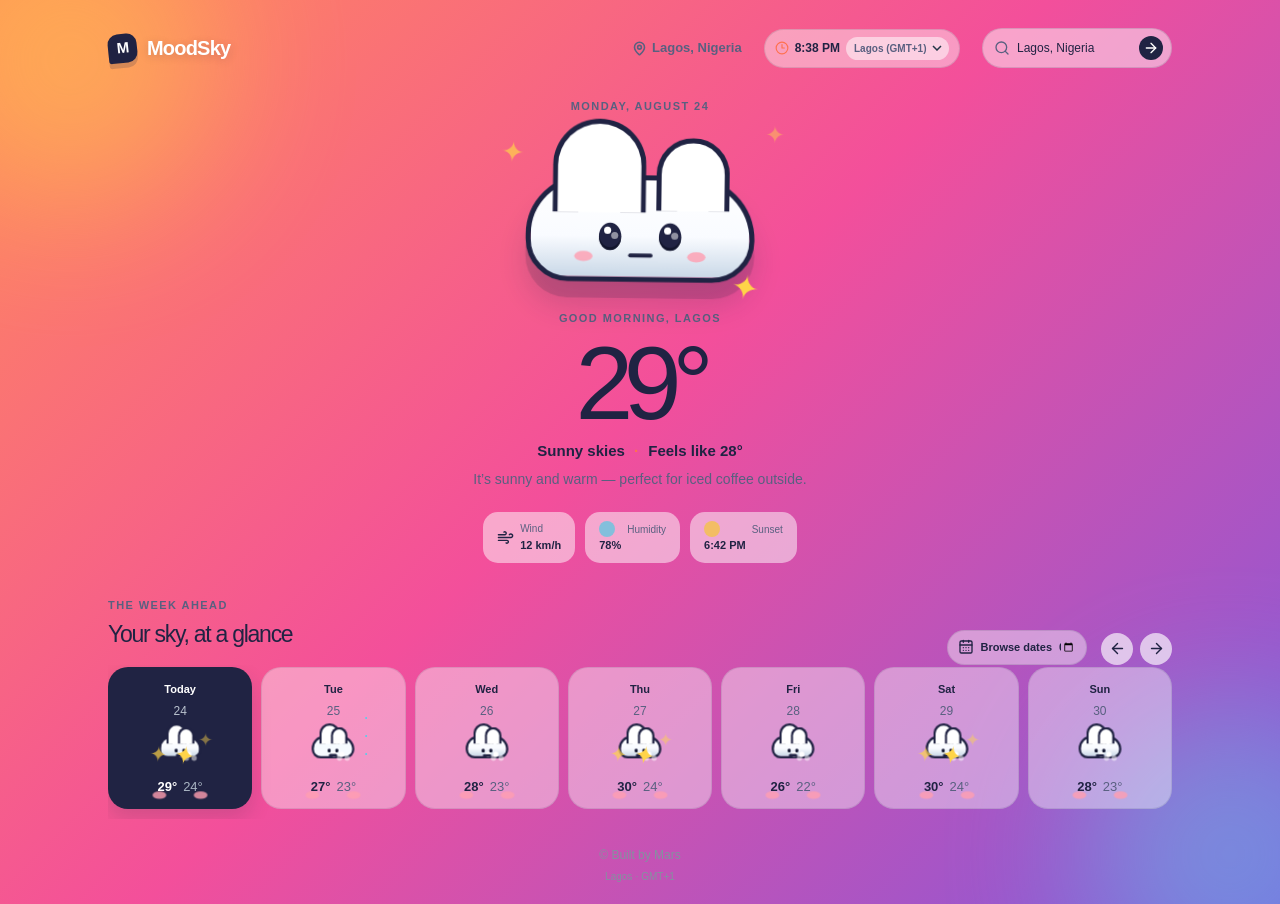
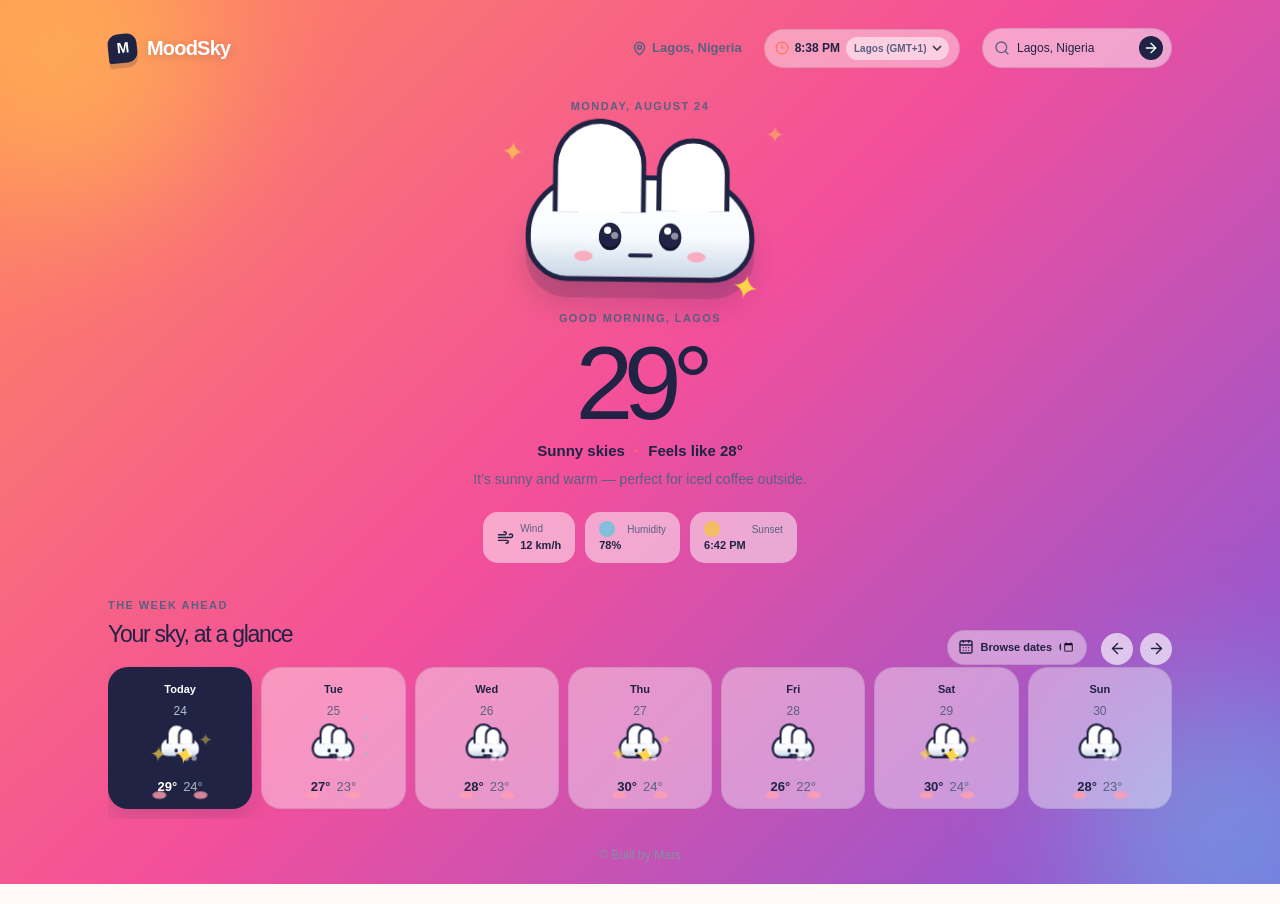
Before and after one commit to oyedelemartins480-lab/moodsky, a Next.js app: page / in a window 1280 px wide. Built offline with nearby package versions, Linux system fonts and the light colour scheme.

Commit message:
feat: remove timezone label from footer
Co-authored-by: oyedelemartins480-lab <286393797+oyedelemartins480-lab@users.noreply.github.com>

```diff
--- a/components/mood-sky.tsx
+++ b/components/mood-sky.tsx
@@ -114,7 +114,6 @@ export function MoodSky() {
   const fallbackSunsetIso = `2026-08-${current.date.padStart(2, '0')}T${String(current.sunsetHour).padStart(2, '0')}:${String(current.sunsetMinute).padStart(2, '0')}:00+01:00`
   const sunsetDate = locationWeather ? new Date(locationWeather.sunset) : new Date(fallbackSunsetIso)
   const sunsetTime = useMemo(() => timeFormatter.format(sunsetDate), [sunsetDate, timeFormatter])
-  const timezoneLabel = locationWeather ? `${locationWeather.name} · ${locationWeather.timezone}` : timezone === 'Africa/Lagos' ? 'Lagos · GMT+1' : timezone === 'America/New_York' ? 'New York · ET' : timezone === 'Europe/London' ? 'London · GMT' : 'Tokyo · GMT+9'
   const details = copy[locationWeather?.kind ?? current.kind]
   const displayedName = locationWeather ? `${locationWeather.name}${locationWeather.country ? `, ${locationWeather.country}` : ''}` : query || 'Lagos, Nigeria'
   const displayedKind = locationWeather?.kind ?? current.kind
@@ -145,7 +144,7 @@ export function MoodSky() {
         </section>
 
         <section className="forecast-section" aria-labelledby="forecast-heading"><div className="section-heading"><div><p className="eyebrow">The week ahead</p><h2 id="forecast-heading">Your sky, at a glance</h2></div><label className="calendar-control"><CalendarDays size={16} aria-hidden="true" /><span>Browse dates</span><input type="date" value={calendarDate} min="2026-08-18" max="2026-09-01" onChange={(event) => changeCalendarDate(event.target.value)} aria-label="Browse weather by date" /></label><div className="arrows"><button aria-label="Previous day" onClick={() => setSelected(Math.max(0, selected - 1))}><ArrowLeft size={17} /></button><button aria-label="Next day" onClick={() => setSelected(Math.min(days.length - 1, selected + 1))}><ArrowRight size={17} /></button></div></div><div className="forecast-strip">{days.map((day, index) => <button key={day.date} className={`day-card ${index === selected ? 'day-card--selected' : ''}`} onClick={() => setSelected(index)} aria-pressed={index === selected}><span className="day-name">{day.day}</span><span className="day-date">{day.date}</span><MoodCloud kind={day.kind} small /><span className="temps"><b>{day.high}°</b><span>{day.low}°</span></span></button>)}</div></section>
-        <footer><span>© Built by Mars</span><span className="footer-note">{timezoneLabel}</span></footer>
+        <footer><span>© Built by Mars</span></footer>
       </div>
     </main>
   )
```
